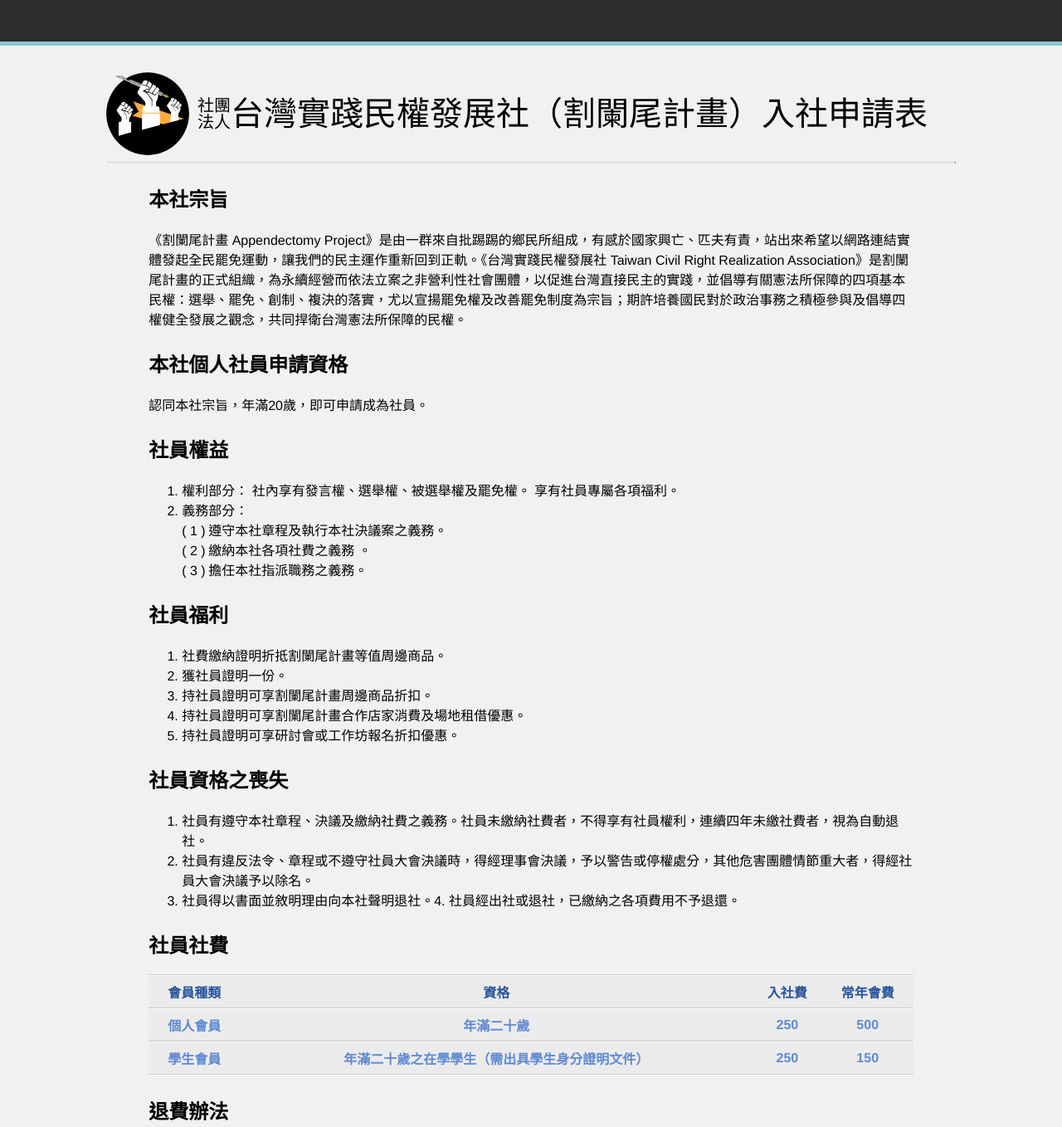
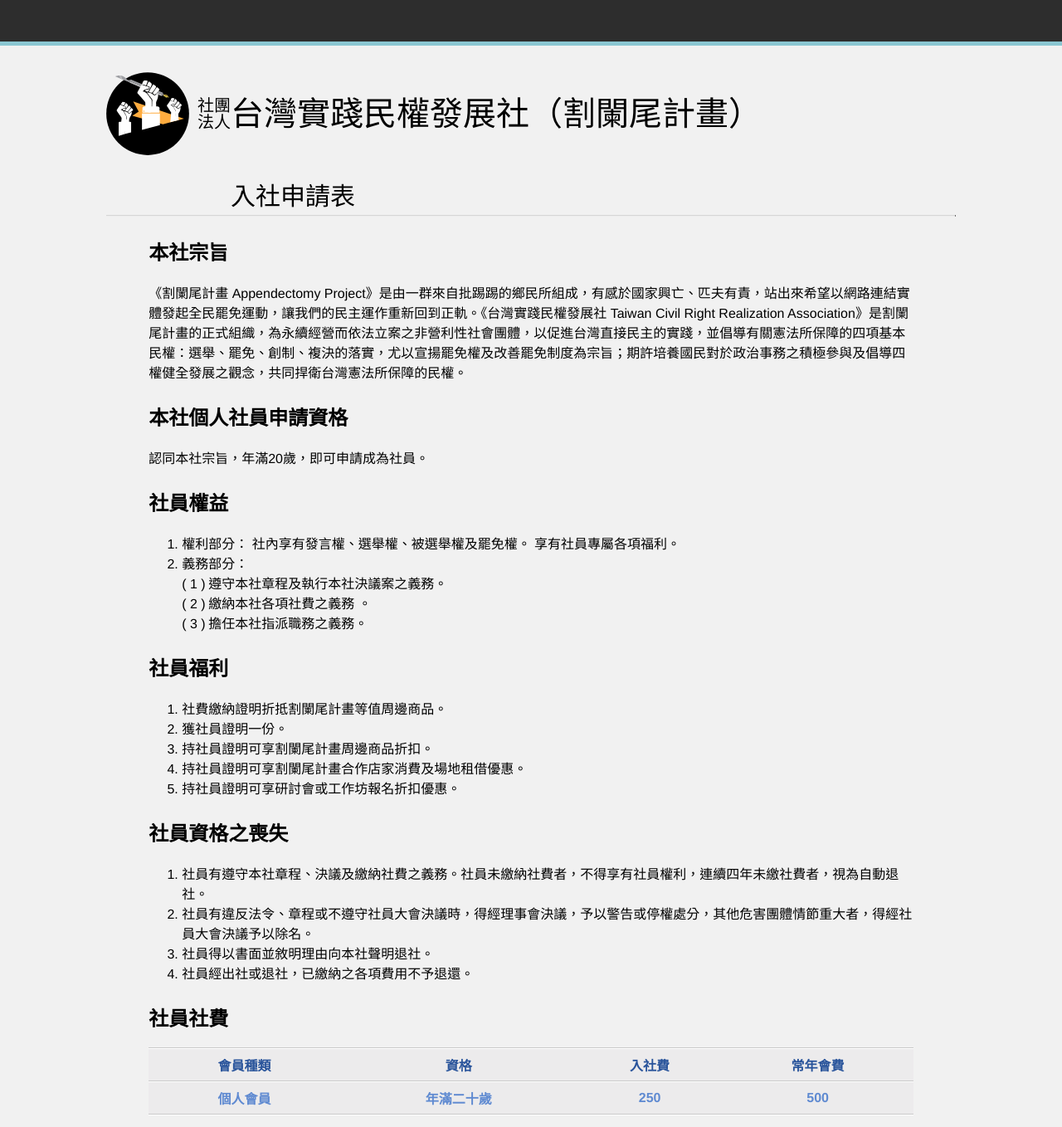
Before and after one commit to appy-tw/join, a plain HTML site: page index.html in a window 1280 px wide. Shown: the top 1358 px of the page at 83% size. Drawn offline with Linux system fonts and the light colour scheme.

Commit message:
change price, adjust alignment

```diff
--- a/css/join.css
+++ b/css/join.css
@@ -447,3 +447,9 @@
     margin: -20px 20px 20px 20px;
   }
 }
+
+.form-header-title-join{
+  display:block;
+  font-size: 30px;
+  text-align: left;
+}
--- a/index.html
+++ b/index.html
@@ -17,10 +17,11 @@
 <div id="top-divider"></div>
 <div id="container">
 	<div class="form-header">
-    <img src="/img/appy_black.svg" onerror="this.src='/img/appy_black.png';this.onerror=null;" class="form-header-appy-black">
+    <img src="img/appy_black.svg" onerror="this.src='img/appy_black.png';this.onerror=null;" class="form-header-appy-black">
     <!--<div class="">-->
       <div class="form-header-artificial-person"><p class="form-header-artificial-person">社團法人</p></div>
-      <div class="form-header-title">台灣實踐民權發展社<span class="form-header-title-appy">（割闌尾計畫）</span><span class="form-header-title-join">入社申請表</span></div>
+      <div class="form-header-title">台灣實踐民權發展社<span class="form-header-title-appy">（割闌尾計畫）</span>
+      <span class="form-header-title-join">入社申請表</span></div>
     <!--</div>-->
 	</div>
       <hr />
@@ -58,7 +59,8 @@
             <ol>
               <li>社員有遵守本社章程、決議及繳納社費之義務。社員未繳納社費者，不得享有社員權利，連續四年未繳社費者，視為自動退社。</li>
               <li>社員有違反法令、章程或不遵守社員大會決議時，得經理事會決議，予以警告或停權處分，其他危害團體情節重大者，得經社員大會決議予以除名。</li>
-              <li>社員得以書面並敘明理由向本社聲明退社。4. 社員經出社或退社，已繳納之各項費用不予退還。</li>
+              <li>社員得以書面並敘明理由向本社聲明退社。</li>
+              <li>社員經出社或退社，已繳納之各項費用不予退還。</li>
             </ol>
 
             <h2>社員社費</h2>
@@ -74,12 +76,6 @@
                 <th>年滿二十歲</th>
                 <th>250</th>
                 <th>500</th>
-              </tr>
-              <tr style="height: 40px;">
-                <th>學生會員</th>
-                <th>年滿二十歲之在學學生（需出具學生身分證明文件）</th>
-                <th>250</th>
-                <th>150</th>
               </tr>
             </table>
 
@@ -114,7 +110,7 @@
           <div>
             <ol>
               <li>線上填寫申請資料。</li>
-              <li>繳納入社費250元及常年社費250 / 150元。</li>
+              <li>繳納入社費250元及常年社費500元。</li>
             </ol>
           </div>
           <h2>申請入社流程</h2>
@@ -144,7 +140,7 @@
               在社員就其個人資料依個人資料保護法第三條之規定，請求停止蒐集、處理或利用或請求刪除前，本社得依循個人資料保護法及相關法令之規定，於個人資料提供之範圍與目的內使用該等個人資料。您是否同意以上條款？
             </li>
           </ol>
-          <form action="" style="text-align: center;">
+          <form action="" style="">
             <input type="checkbox" name="agree" id="agree" value="agree" class="css-checkbox"><label for="agree" class="css-label">本人已詳細閱讀瞭解下列<strong style="color: #61b5e2;text-decoration: underline">社團法人台灣實踐民權發展社（割闌尾計畫）</strong>入社相關事項、並同意協會於上述個資使用目的及範圍內蒐集本人所提供之相關個人資料。</label>
             <br><br><br><br>
             <div class="submit-button-div">
```
